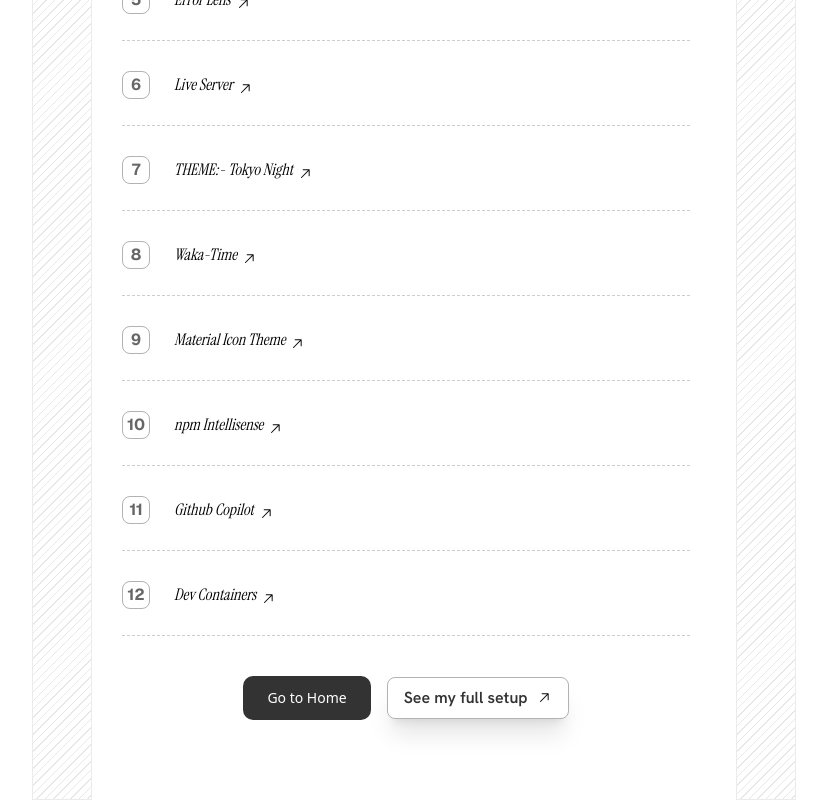
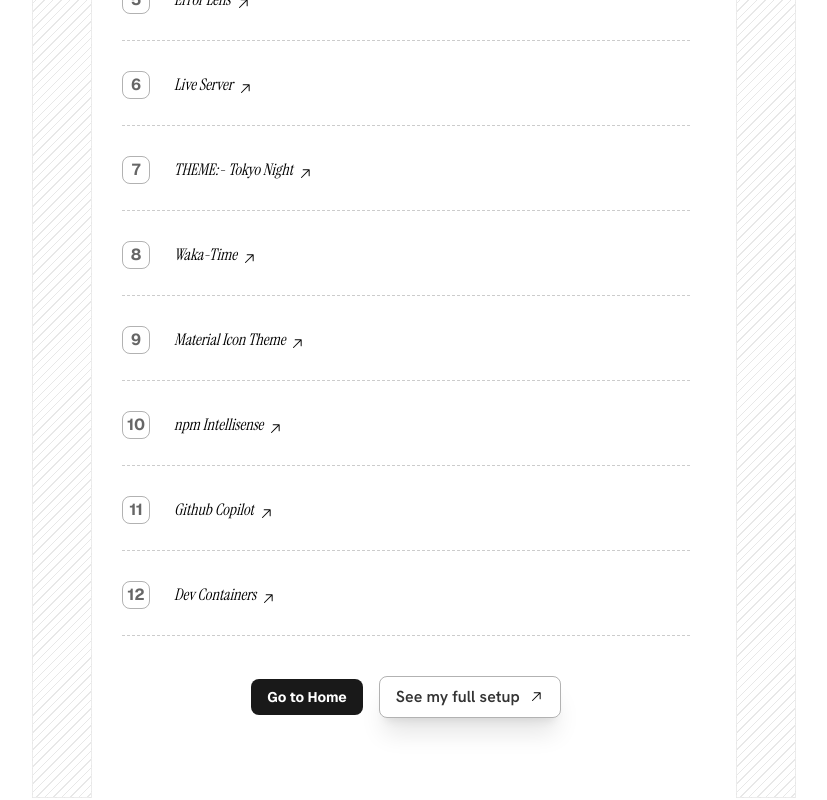
Before and after one commit to tanishtirpathi/V2-Portfolio, a Next.js app: page /VScode in a window 1280 px wide. Shown: the part 989-1789 px from the top of the page, without its empty margins (234-1061 px from the left). Built offline with nearby package versions, Linux system fonts and the light colour scheme.

Commit message:
some Update related to UX

```diff
--- a/src/app/(main)/VScode/page.tsx
+++ b/src/app/(main)/VScode/page.tsx
@@ -5,7 +5,6 @@ import SectionBorder from "@/components/layout/Seprators";
 import Image from "next/image";
 import { GoArrowUpRight } from "react-icons/go";
 import Link from "next/link";
-import { CoolButton } from "@/components/layout/CoolButton";
 export default function Home() {
     return (
         <div className="max-w-3xl mx-auto px-4 py-20 relative ">
@@ -51,9 +50,12 @@ export default function Home() {
                 </div>
             </section>
             <div className="items-center flex gap-4 justify-center mt-10 ">
-          <CoolButton onClick={() => window.location.href = '/'}>
-          Go to Home
-        </CoolButton>
+            <Link
+                  href="/"
+                  className="text-sm font-bold px-4 py-2 rounded-md bg-black/90 text-white dark:bg-white/40 dark:text-black font-sans ">
+
+                    Go to Home
+                   </Link>
 
                 <Link href="/setup"
                     className="flex justify-center group
--- a/src/app/(main)/movies/page.tsx
+++ b/src/app/(main)/movies/page.tsx
@@ -3,8 +3,7 @@
 import { moviesData } from "@/features/components/movies/MoviesData"
 import { MovieCard } from "@/features/components/movies/movieCard"
 import DiagonalPattern from "@/features/components/LRBorder/Lrborder"
-import { CoolButton } from "@/components/layout/CoolButton"
-
+import Link from "next/link"
 export default function Home() {
   return (
 
@@ -29,9 +28,12 @@ export default function Home() {
       </div>
 
       <div className="mt-10 justify-center flex">
-        <CoolButton onClick={() => window.location.href = '/'}>
-          Go to Home
-        </CoolButton>
+            <Link
+          href="/"
+          className="text-sm font-bold px-4 py-2 rounded-md bg-black/90 text-white dark:bg-white/40 dark:text-black font-sans ">
+
+            Go to Home
+           </Link>
       </div>
     </div>
 
--- a/src/app/(main)/projects/page.tsx
+++ b/src/app/(main)/projects/page.tsx
@@ -1,7 +1,6 @@
 
 "use client"
-
-import { CoolButton } from "@/components/layout/CoolButton";
+import Link from "next/link";
 import DiagonalPattern from "@/features/components/LRBorder/Lrborder";
 import { ProjectCard } from "@/features/components/Projects/projectCard";
 export default function Home() {
@@ -16,10 +15,13 @@ export default function Home() {
       <ProjectCard />
 
       <div className="mt-10 justify-center flex">
-             <CoolButton onClick={() => window.location.href = '/'}>
-          Go to Home
-        </CoolButton>
-            </div>
+        <Link
+          href="/"
+          className="text-sm font-bold px-4 py-2 rounded-md bg-black/90 text-white dark:bg-white/40 dark:text-black font-sans ">
+
+            Go to Home
+           </Link>
+      </div>
     </div>
   );
 }
--- a/src/app/(main)/setup/page.tsx
+++ b/src/app/(main)/setup/page.tsx
@@ -6,7 +6,6 @@ import SectionBorder from "@/components/layout/Seprators";
 import Image from "next/image";
 import { GoArrowUpRight } from "react-icons/go";
 import Link from "next/link";
-import { CoolButton } from "@/components/layout/CoolButton";
 export default function Home() {
     return (
         <div className="max-w-3xl mx-auto px-4 py-20 relative ">
@@ -87,9 +86,12 @@ export default function Home() {
             </section>
             <div className="items-center flex  justify-center mt-10  gap-4" >
                 <div className=" justify-center flex">
-                    <CoolButton onClick={() => window.location.href = '/'}>
-          Go to Home
-        </CoolButton>
+                     <Link
+          href="/"
+          className="text-sm font-bold px-4 py-2 rounded-md bg-black/90 text-white dark:bg-white/40 dark:text-black font-sans ">
+
+            Go to Home
+           </Link>
                 </div>
                 <Link href="/VScode"
                     className="flex justify-center group
--- a/src/components/os/data/dockApps.ts
+++ b/src/components/os/data/dockApps.ts
@@ -12,19 +12,19 @@ export const dockApps: DockApp[] = [
     id: "About Me",
     label: "About Me",
     icon: "/OS/icon/skills.jpg",
-    component: "SkillsShowcase",
+    component: "soon",
   },
   {
     id: "Projects",
     label: "Projects",
     icon: "/OS/icon/Project.webp",
-    component: "Projects",
+    component: "soon",
   },
   {
     id: "Blogs",
     label: "Blogs",
     icon: "/OS/icon/Notes.webp",
-    component: "Blogs",
+    component: "soon",
   },
 
   { divider: true },
@@ -39,6 +39,11 @@ export const dockApps: DockApp[] = [
     icon: "/OS/icon/linkedin.jpg",
     url: "https://linkedin.com/in/tanishtirpathi",
   },
+     {
+    label: "Chess",
+    icon: "/OS/icon/chess.jpg",
+    url: "https://www.chess.com/member/tanishtirpathi",
+  },
     {
     label: "Instagram",
     icon: "/OS/icon/Instagram.jpg",
--- a/src/features/uicomponents/IntroAbout.tsx
+++ b/src/features/uicomponents/IntroAbout.tsx
@@ -3,7 +3,7 @@ export default function IntroAbout() {
         <div className="px-2 mt-6 max-w-3xl mb-4">
             <p className="text-black/60 dark:text-gray-400  leading-relaxed text-lg font-sans  ">
 
-             Crafting full stack systems with {" "}
+           Ya I love Building full stack things with {" "}
 
                 <span className="inline-flex items-center gap-1 rounded italic text-yellow-500 font-serif">
                     <span className="dark:text-white text-black font-light">JavaScript</span>
@@ -14,7 +14,8 @@ export default function IntroAbout() {
                 <span className="inline-flex items-center gap-1 rounded  italic text-blue-500 font-serif">
                     <span className="dark:text-white text-black font-light">TypeScript</span>
                 </span>{" "}
-
+                <br />
+                <span>sometime build with other languages also</span>
             </p>
             <span className="mt-2 font-sans text-black/60 dark:text-gray-400 font-semibold">
                 Mostly powered by strong
--- a/src/features/uicomponents/Techstack.tsx
+++ b/src/features/uicomponents/Techstack.tsx
@@ -41,6 +41,8 @@ export function TechStack() {
                 opacity-0
                 group-hover:opacity-100
                 transition
+                font-bold
+                font-sans
                 whitespace-nowrap
                 pointer-events-none
               "
```
Also changed, not shown: public/OS/icon/chess.jpg (added).
